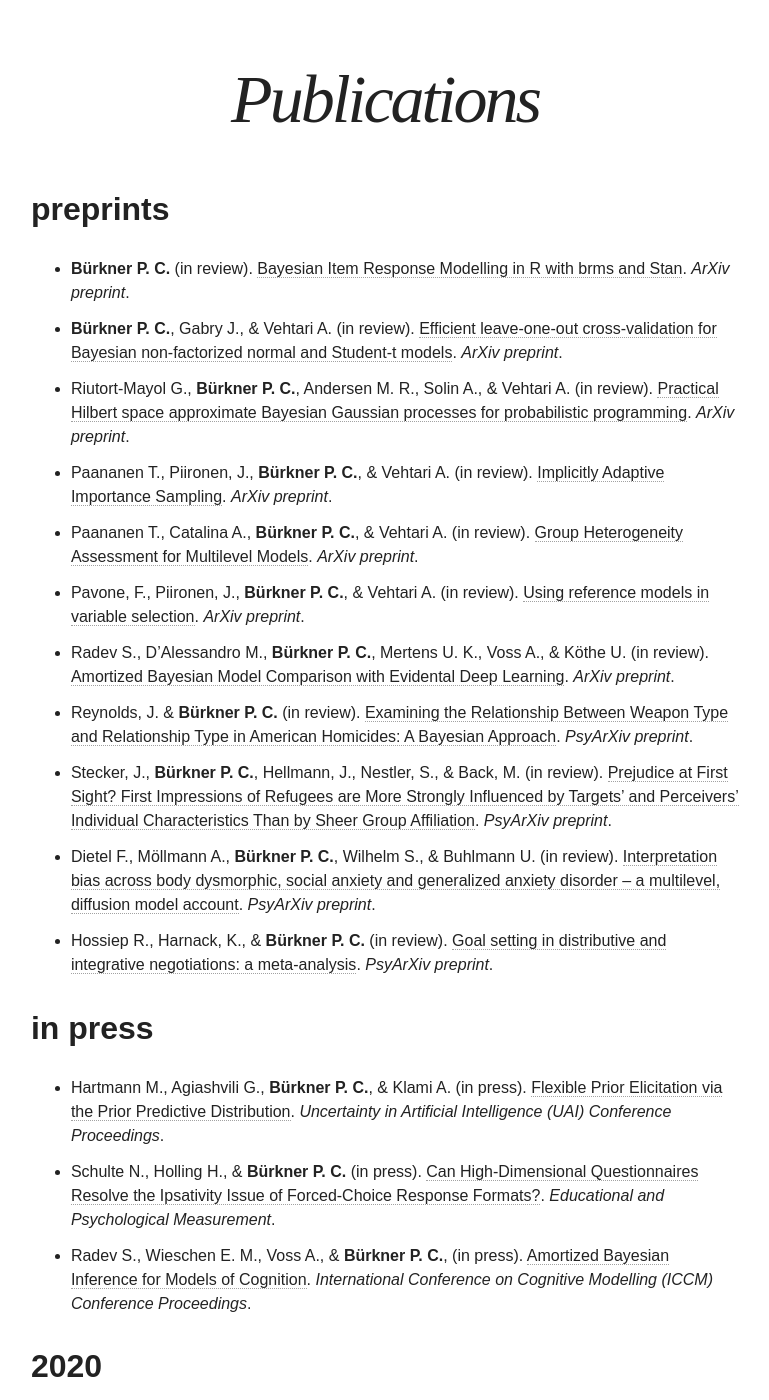
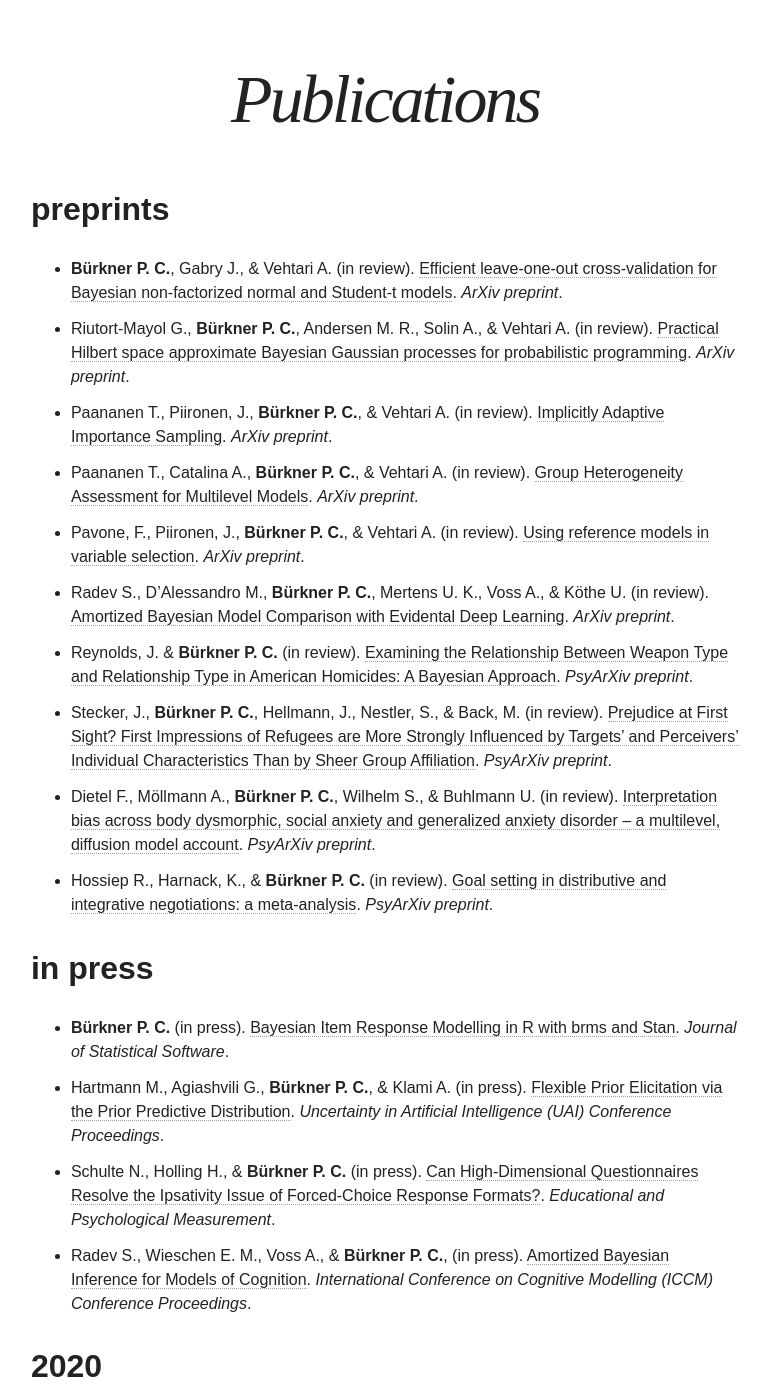
Before and after one commit to paul-buerkner/paul-buerkner.github.io, a Jekyll site: the page built from publications/index.md, in a window 1280 px wide and 1400 px high, scrolled down 413 px. Shown: the whole window, without its empty margins (255-1024 px from the left). Built offline with Jekyll 4.4.1, drawn with Linux system fonts in a browser that asks for light colours; nearby versions of some CDN libraries.

Commit message:
move paper to in press

```diff
--- a/publications/index.md
+++ b/publications/index.md
@@ -6,7 +6,6 @@ excerpt: "A list of my publications"
 
 ## preprints
 
-* **Bürkner P. C.** (in review). [Bayesian Item Response Modelling in R with brms and Stan](https://arxiv.org/abs/1905.09501). *ArXiv preprint*.
 * **Bürkner P. C.**, Gabry J., & Vehtari A. (in review). [Efficient leave-one-out cross-validation for Bayesian non-factorized normal and Student-t models](http://arxiv.org/abs/1810.10559). *ArXiv preprint*.
 * Riutort-Mayol G., **Bürkner P. C.**, Andersen M. R., Solin A., & Vehtari A. (in review). [Practical Hilbert space approximate Bayesian Gaussian processes for probabilistic programming](http://arxiv.org/abs/2004.11408). *ArXiv preprint*.
 * Paananen T., Piironen, J., **Bürkner P. C.**, & Vehtari A. (in review). [Implicitly Adaptive Importance Sampling](http://arxiv.org/abs/1906.08850). *ArXiv preprint*.
@@ -20,6 +19,7 @@ excerpt: "A list of my publications"
 
 ## in press
 
+* **Bürkner P. C.** (in press). [Bayesian Item Response Modelling in R with brms and Stan](https://arxiv.org/abs/1905.09501). *Journal of Statistical Software*.
 * Hartmann M., Agiashvili G., **Bürkner P. C.**, &  Klami A. (in press). [Flexible Prior Elicitation via the Prior Predictive Distribution](https://arxiv.org/abs/2002.09868). *Uncertainty in Artificial Intelligence (UAI) Conference Proceedings*.
 * Schulte N., Holling H., & **Bürkner P. C.** (in press). [Can High-Dimensional Questionnaires Resolve the Ipsativity Issue of Forced-Choice Response Formats?](https://psyarxiv.com/43uq8/). *Educational and Psychological Measurement*.
 * Radev S., Wieschen E. M., Voss A., & **Bürkner P. C.**, (in press). [Amortized Bayesian Inference for Models of Cognition](https://arxiv.org/abs/2005.03899). *International Conference on Cognitive Modelling (ICCM) Conference Proceedings*.
```
